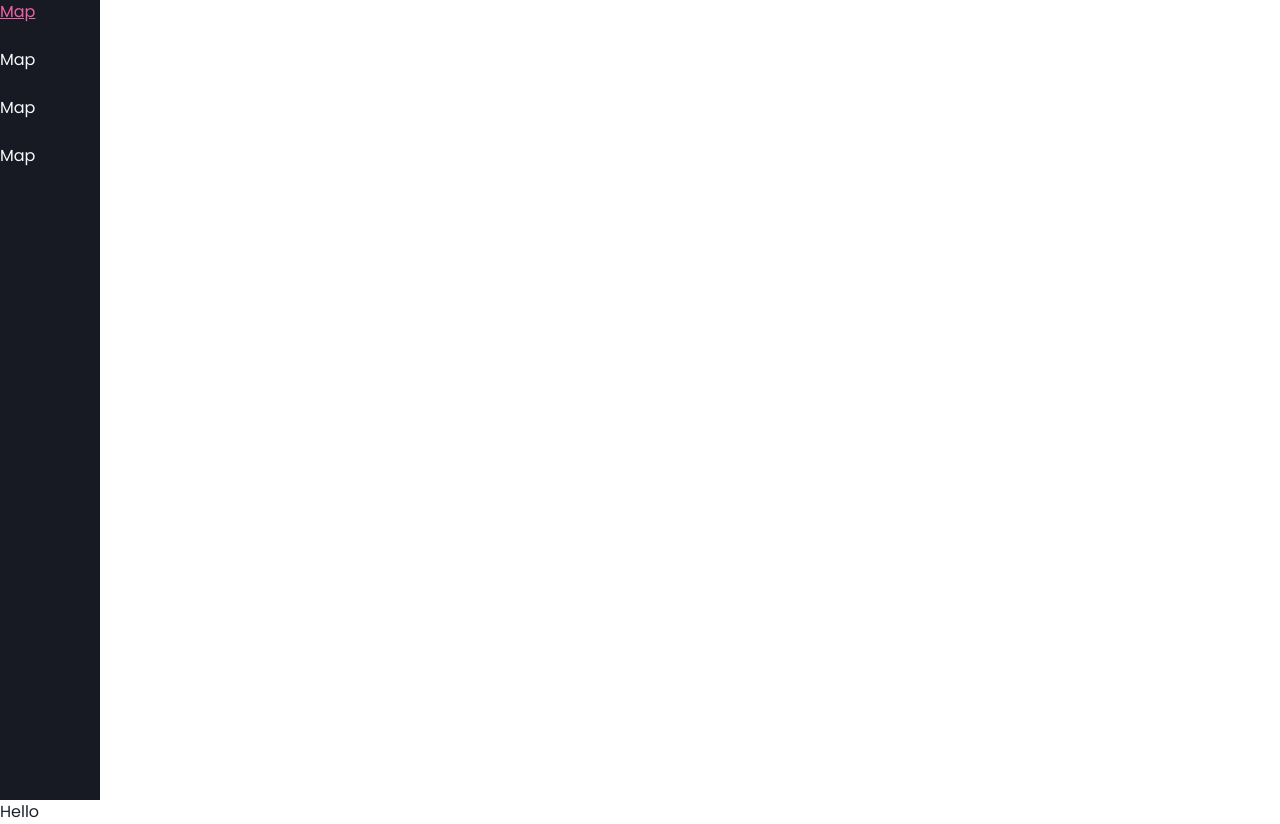
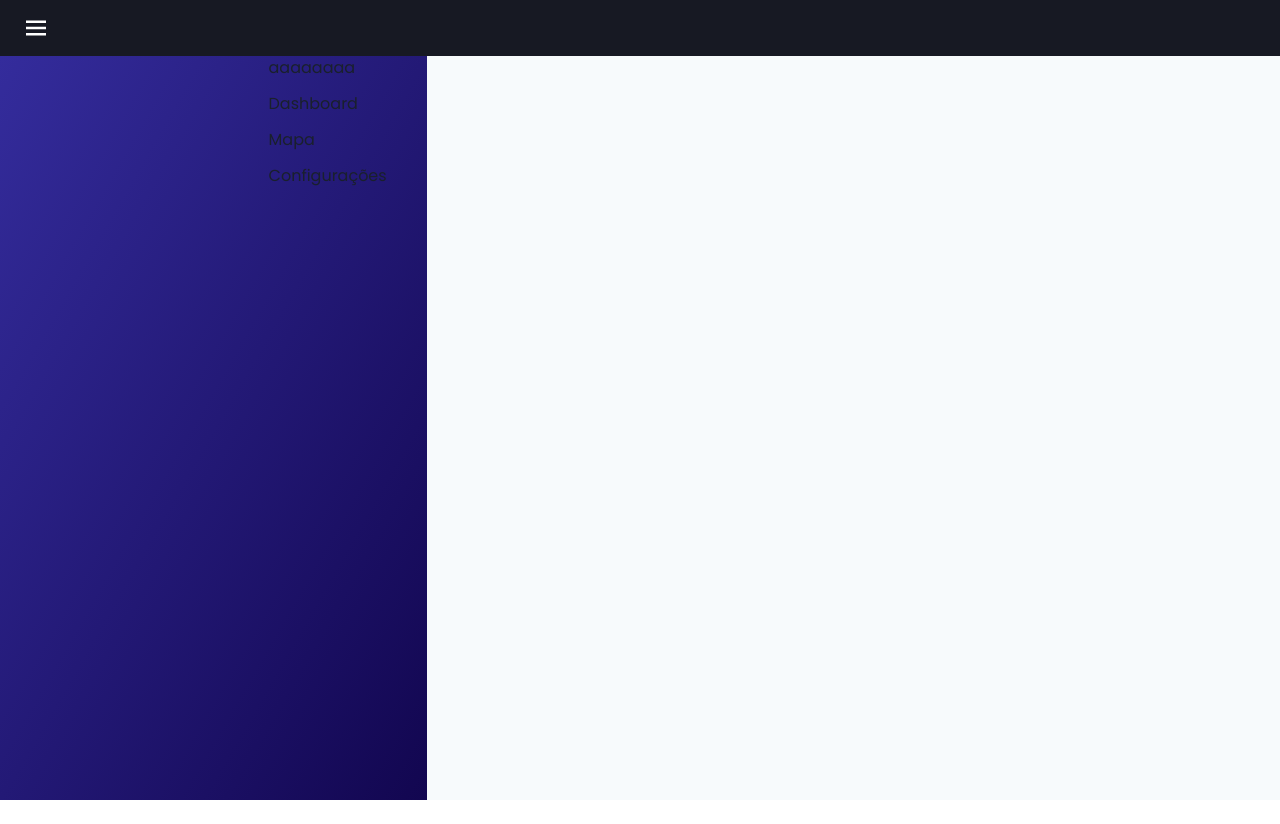
Before and after one commit to camargo1409/monorepo-test, a Next.js app in the folder apps/front/: page /dashboard in a window 1280 px wide. After the commit the page ends 800 px from the top, so only its background shows below. Built offline with nearby package versions, Linux system fonts and the light colour scheme.

Commit message:
CreatePerfilLayout

```diff
--- a/apps/front/package.json
+++ b/apps/front/package.json
@@ -21,6 +21,7 @@
     "react": "17.0.2",
     "react-dom": "17.0.2",
     "react-hook-form": "^7.17.2",
+    "react-icons": "^4.3.1",
     "react-leaflet": "^3.2.2",
     "react-toastify": "^8.0.3",
     "yup": "^0.32.9"
--- /dev/null
+++ b/apps/front/src/components/NavBar/index.tsx
@@ -0,0 +1,26 @@
+import { IconButton } from '@chakra-ui/button';
+import { Flex } from '@chakra-ui/layout';
+import React from 'react';
+import { BiMenu } from 'react-icons/bi'
+
+interface NavBarProps {
+    onOpen: () => void;
+}
+
+const NavBar = ({onOpen}:NavBarProps) => {
+  return (
+      <Flex h="7vh" px="4" bg="gray.900" alignItems="center">
+          <IconButton
+            fontSize="30px"
+            colorScheme="gray.900"
+            aria-label="open menu"
+            icon={<BiMenu/>}
+            onClick={onOpen}
+          />
+
+
+      </Flex>
+  );
+}
+
+export default NavBar;
--- /dev/null
+++ b/apps/front/src/layouts/dashboardLayout/index.tsx
@@ -0,0 +1,57 @@
+import { Button } from "@chakra-ui/button";
+import { useDisclosure } from "@chakra-ui/hooks";
+import { Input } from "@chakra-ui/input";
+import { Flex, List, ListItem } from "@chakra-ui/layout";
+import { FaUserAlt } from "react-icons/fa";
+import { MdOutlineDashboard } from "react-icons/md";
+import { RiMapPin5Line } from "react-icons/ri";
+import { BsGear } from "react-icons/bs";
+import { Box, Icon } from "@chakra-ui/react"
+import {
+  Drawer,
+  DrawerBody,
+  DrawerCloseButton,
+  DrawerContent,
+  DrawerFooter,
+  DrawerHeader,
+  DrawerOverlay,
+} from "@chakra-ui/modal";
+import { ReactNode, RefObject, useRef } from "react";
+import NavBar from "../../components/NavBar";
+
+interface DashboardLayoutProps {
+  children: ReactNode;
+}
+export const DashboardLayout = ({ children }: DashboardLayoutProps) => {
+  const { isOpen, onOpen, onClose } = useDisclosure();
+  const btnRef = useRef(null);
+  return (
+    <Flex minH="100vh" direction="column">
+      <NavBar onOpen={onOpen} />
+      {children}
+      <Drawer isOpen={isOpen} placement="left" onClose={onClose}>
+        <DrawerOverlay />
+        <DrawerContent>
+          <DrawerCloseButton />
+          <DrawerHeader pt="6">Barra de navegação</DrawerHeader>
+          <DrawerBody >
+            <List spacing={3}>
+              <ListItem>
+                <a href=""><Icon as={FaUserAlt} mr="3"/>Meu perfil</a>
+              </ListItem>
+              <ListItem>
+                <a href=""><Icon as={MdOutlineDashboard} mr="3"/>Dashboard</a>
+              </ListItem>
+              <ListItem>
+                <a href=""><Icon as={RiMapPin5Line} mr="3"/>Mapa</a>
+              </ListItem>
+              <ListItem>
+                <a href=""><Icon as={BsGear} mr="3"/>Configurações</a>
+              </ListItem>
+            </List>
+          </DrawerBody>
+        </DrawerContent>
+      </Drawer>
+    </Flex>
+  );
+};
--- a/apps/front/src/pages/dashboard/index.tsx
+++ b/apps/front/src/pages/dashboard/index.tsx
@@ -1,15 +1,51 @@
+import Icon from "@chakra-ui/icon";
+import { Flex, Grid, GridItem, List, ListItem } from "@chakra-ui/layout";
 import { useContext } from "react";
+import { BsGear } from "react-icons/bs";
+import { FaUserAlt } from "react-icons/fa";
+import { MdOutlineDashboard } from "react-icons/md";
+import { RiMapPin5Line } from "react-icons/ri";
 import { Sidebar } from "../../components/Sidebar";
 import { AuthContext } from "../../contexts/AuthContext";
+import { DashboardLayout } from "../../layouts/dashboardLayout";
 
 const Dashboard = () => {
-  const { user } = useContext(AuthContext)
+  const { user } = useContext(AuthContext);
   return (
-    <>
-        <Sidebar />
-        <h1>Hello {user?.first_name} {user?.last_name}</h1>
-    </>
-  )
+    <DashboardLayout >
+      <Grid flex="1"
+        bg="gray.50"
+        templateRows="repeat(1, 1fr)"
+        templateColumns="1fr 2fr"
+      >
+        <GridItem
+        display="flex"
+        h="100%"
+        bgGradient="linear(to-br, #342c9c, #120650)"
+        justifyContent="right"
+        pr="10"
+        >
+          <List spacing={3}>
+              <ListItem _hover={{bg: "gray"}}>
+                aaaaaaaa
+              </ListItem>
+              <ListItem>
+                <a href="">Dashboard</a>
+              </ListItem>
+              <ListItem>
+                <a href="">Mapa</a>
+              </ListItem>
+              <ListItem>
+                <a href="">Configurações</a>
+              </ListItem>
+            </List>
+        </GridItem>
+        <GridItem h="100%" bg="gray.50">
+
+        </GridItem>
+      </Grid>
+    </DashboardLayout>
+  );
 };
 
 export default Dashboard;
```
Also changed, not shown: 1 other file (tests, documents, lock files or other folders).
